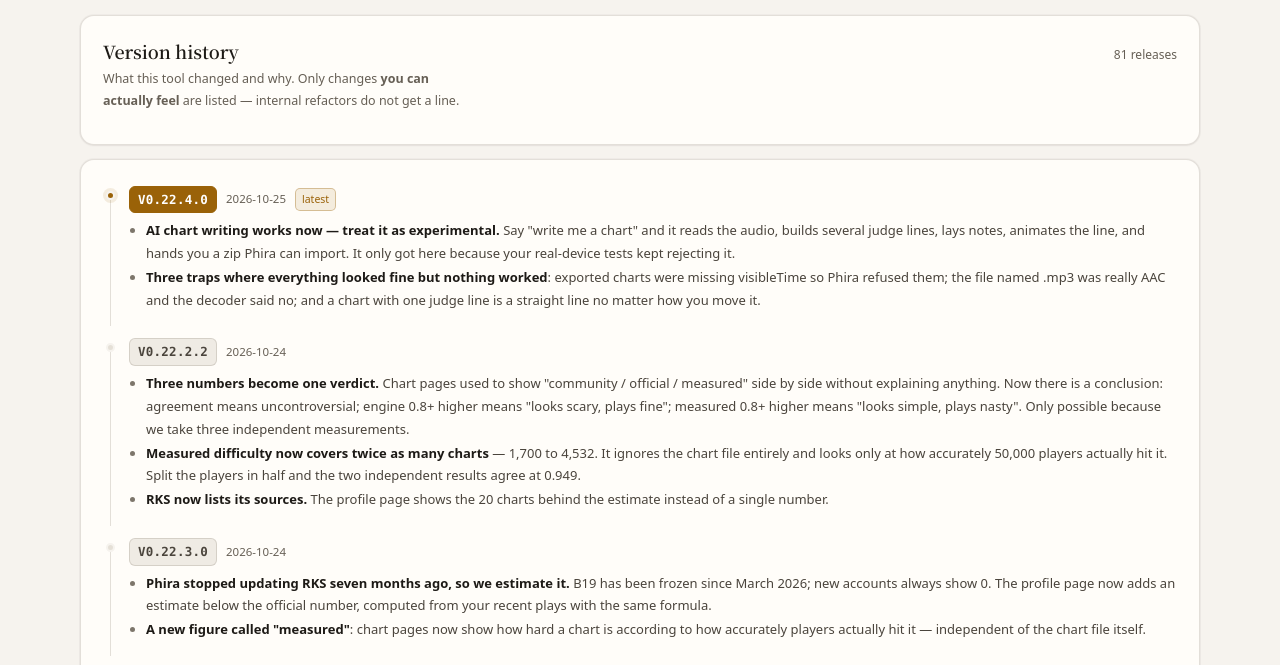
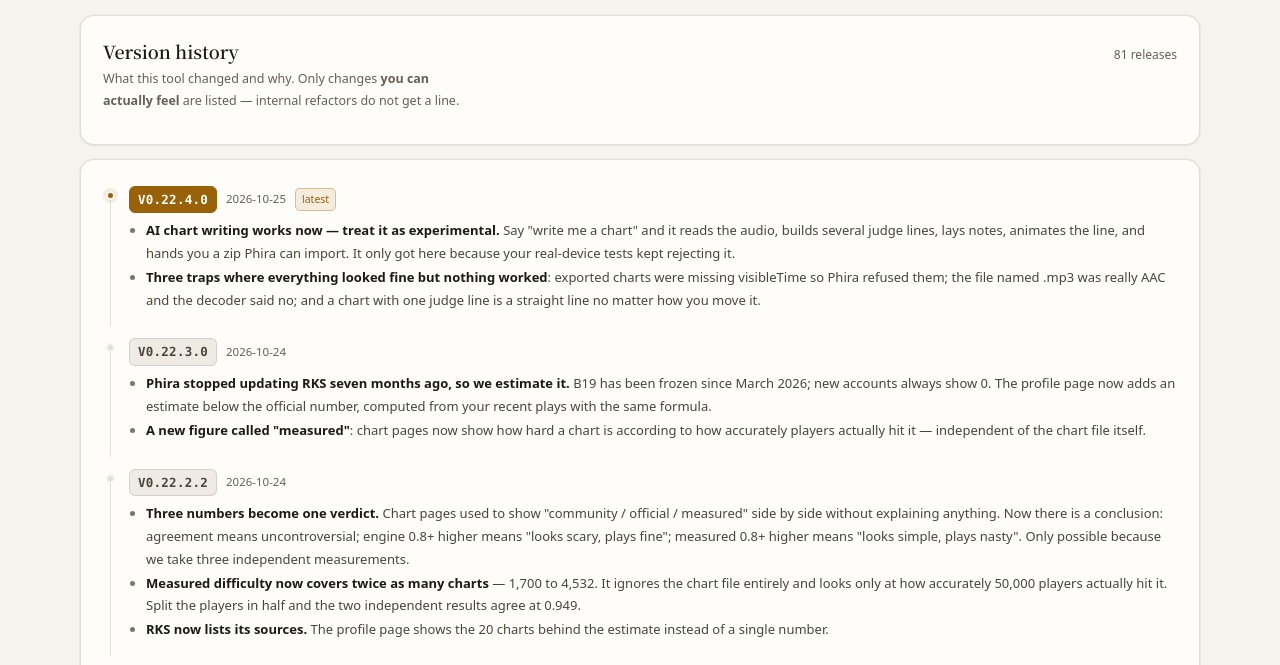
Before and after one commit to WebExperiments-glitch/Phira-Huamei-Metric, a website: page phm-web/public/version.html in a window 1280 px wide. Shown: the part 123-788 px from the top of the page. Drawn offline with Linux system fonts and the light colour scheme.

Commit message:
V0.22.4.0 · 修 CI 抓到的两处：版本历史顺序、rulechart 丢了 S 导入
- versions.js 统一按版本号降序排（上游把 V0.22.3.0 排在 V0.22.2.2 之后，audit 的冒烟当场抓红）。
- 合并时 rulechart.html 取了远端那份，丢了 `import * as S`，页面报 `S is not defined`。

Co-authored-by: huamei <huamei@local>

```diff
--- a/phm-web/public/js/versions.js
+++ b/phm-web/public/js/versions.js
@@ -123,3 +123,20 @@ export const RELEASES = [
   },
 
 ].concat(ARCHIVE);
+
+/* ⚠ 版本历史必须**从新到旧**，`smoke-page.mjs` 有一条断言守着。
+   但手写顺序迟早错位 —— 上游就把 `V0.22.3.0` 排在了 `V0.22.2.2` 后面
+   （2026-10-25 CI 的 audit 当场抓到）。这里统一排序，别靠人工维护。 */
+const verKey = (v) => String(v).replace(/^V/, '').split('.').map((n) => Number(n) || 0);
+const RELEASES_SORTED = RELEASES
+  .map((r, i) => ({ r, i, k: verKey(r.v) }))
+  .sort((a, b) => {
+    for (let n = 0; n < 4; n++) {
+      const d = (b.k[n] || 0) - (a.k[n] || 0);
+      if (d) return d;
+    }
+    return a.i - b.i;            /* 同版本保持原始先后，排序要稳定 */
+  })
+  .map((x) => x.r);
+RELEASES.length = 0;
+RELEASES.push(...RELEASES_SORTED);
```
Also changed, not shown: phm-web/public/rulechart.html (+2 -0 lines).
